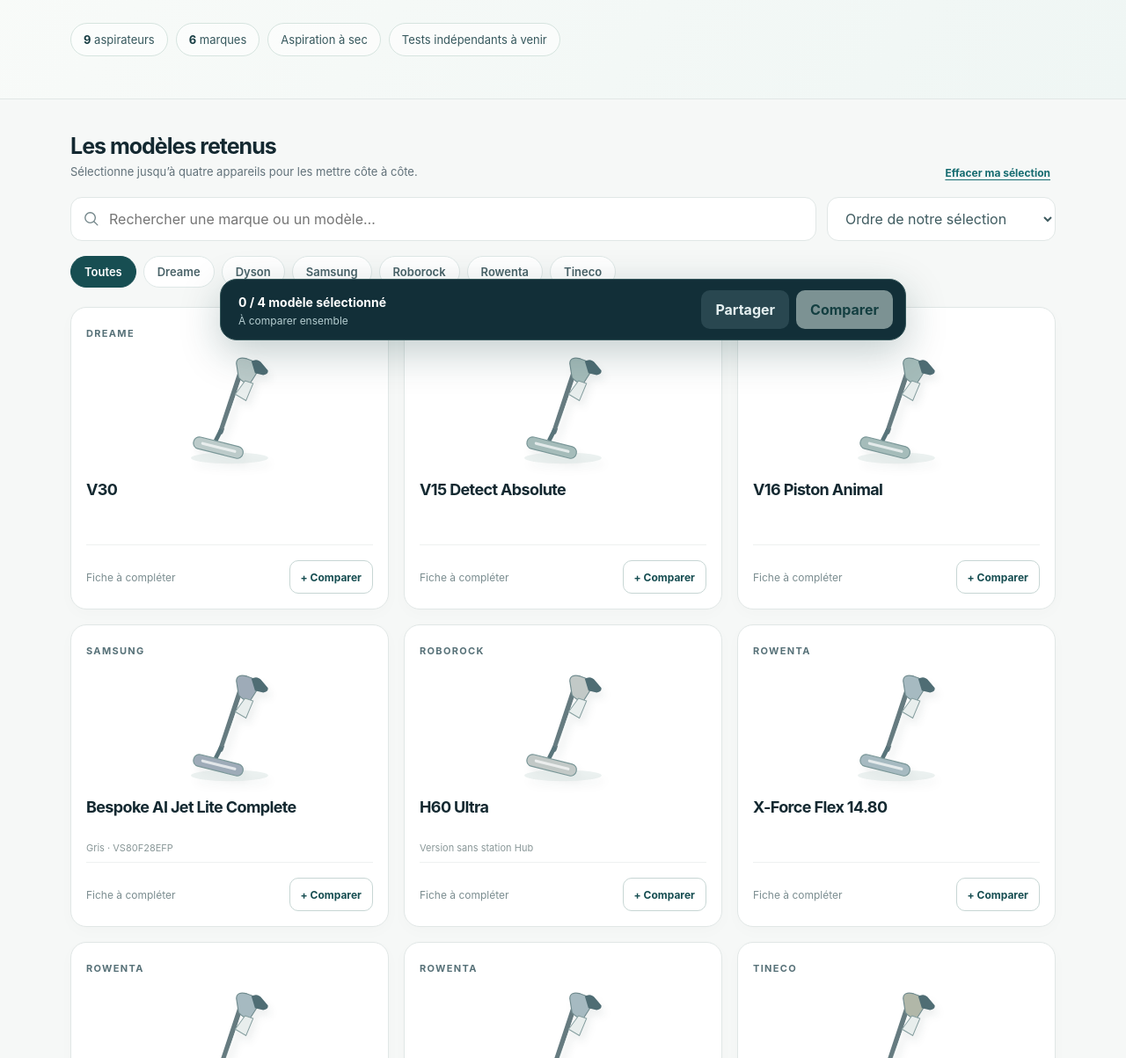
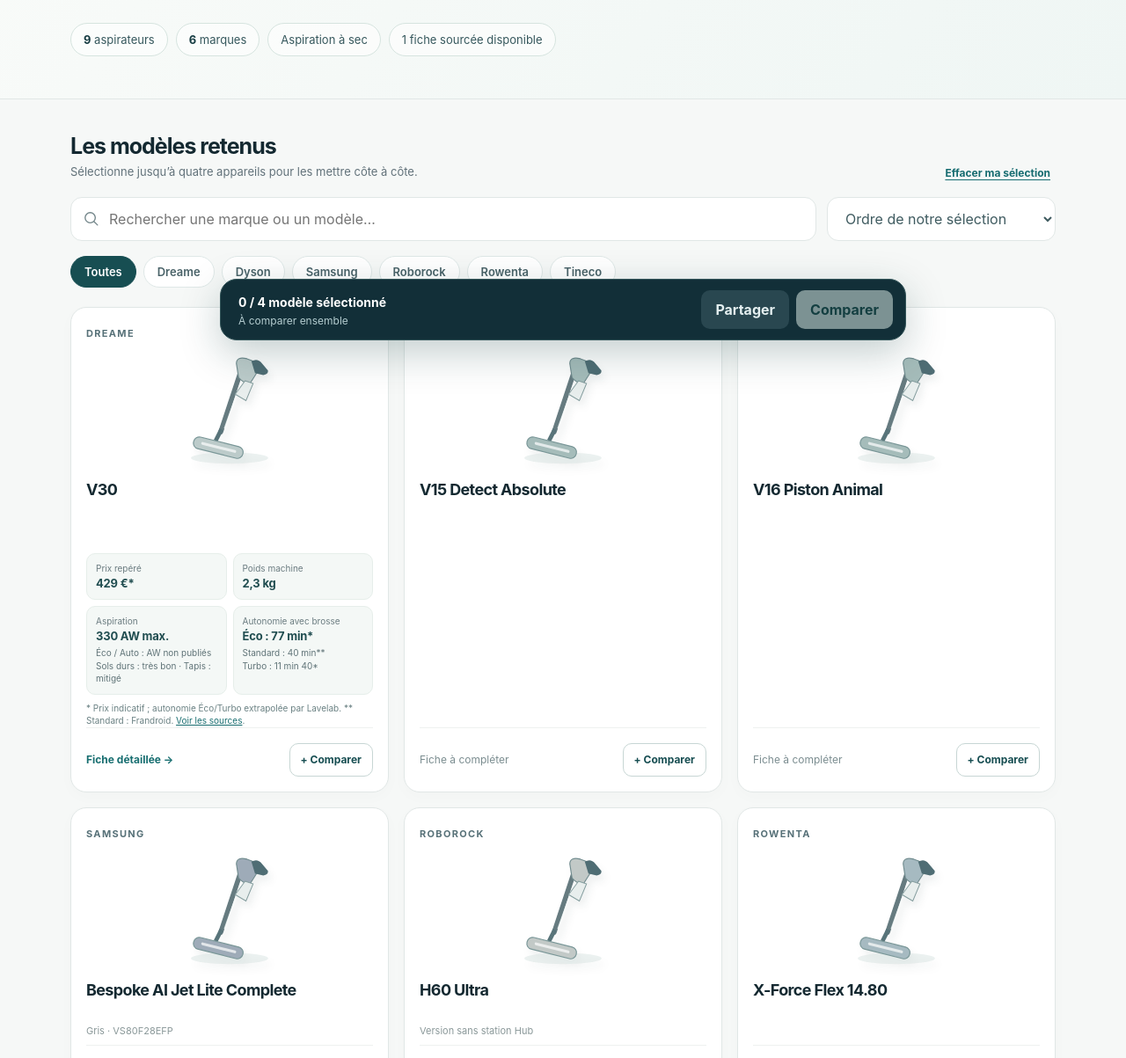
Before and after one commit to gogui51/comparatif-aspirateurs, a plain HTML site: page index.html in a window 1280 px wide. Shown: the part 398-1601 px from the top of the page at 88% size. Drawn offline with Linux system fonts and the light colour scheme.

Commit message:
Relier le Dreame V30 à sa fiche et afficher ses données clés sourcées

```diff
--- a/index.html
+++ b/index.html
@@ -57,18 +57,30 @@
     @media(max-width:850px){.cards{grid-template-columns:repeat(2,minmax(0,1fr))}.hero{padding:52px 0 41px}}
     @media(max-width:570px){.wrap{width:min(100% - 28px,1120px)}header .wrap{min-height:62px}.stamp{display:none}.hero{padding:40px 0 35px}.lede{font-size:15px;margin:17px 0 24px}.searchbar{grid-template-columns:1fr}.section-head{display:block}.section-head .sub{margin-top:4px}.cards{gap:10px}.product{padding:12px;min-height:303px}.illustration{height:112px}.illustration svg{width:118px;height:118px}.product h3{font-size:15px;min-height:59px}.foot{align-items:stretch!important;flex-direction:column;gap:7px!important}.product .foot{padding-top:10px}.choose{width:100%}.compare-panel{padding:17px}.dock{bottom:9px;border-radius:15px;padding:12px}.dock strong{font-size:12px}.dock button{font-size:11px;padding:10px 11px}.dock .secondary{display:none}.status{font-size:11px}.top-status{font-size:11px}}
     @media(prefers-reduced-motion:reduce){html{scroll-behavior:auto}.product{transition:none}}
+
+    .illustration-link{display:grid;place-items:center;width:100%;height:100%}
+    .illustration-link:hover svg{transform:translateY(-3px)}.illustration-link svg{transition:transform .18s}
+    .product-title-link{text-decoration:none;color:inherit}.product-title-link:hover{text-decoration:underline;text-decoration-color:#4e968f}
+    .fichelink{color:#176e70;text-decoration:none;font-weight:750}.fichelink:hover{text-decoration:underline}
+    .quick-specs{display:grid;grid-template-columns:1fr 1fr;gap:7px;margin:10px 0 0}
+    .quick-specs>div{background:#f4f8f6;border:1px solid #e6eeea;padding:10px;border-radius:10px}
+    .quick-specs small{display:block;font-size:10px;color:#6b7c80;margin-bottom:3px}
+    .quick-specs strong{display:block;font-size:13px;letter-spacing:-.015em;color:#204d50}
+    .quick-specs span{display:block;font-size:10px;line-height:1.45;margin-top:4px;color:#5f7377}
+    .card-note{font-size:10px;line-height:1.45;color:#6a8183;margin:8px 0 0}
+    .card-note a{color:#186d70}
   </style>
 </head>
 <body>
-  <header><div class="wrap"><a href="#haut" class="logo"><span class="logo-mark" aria-hidden="true"><svg viewBox="0 0 24 24" fill="none" stroke="currentColor" stroke-width="2" stroke-linecap="round"><path d="M5 20h14M9 20l2-15M15 20l-4-15M10 5h5"/></svg></span>bien choisir<span class="stamp">/ édition 2026</span></a><span class="top-status"><span class="dot"></span> Comparatif en préparation</span></div></header>
-  <section class="hero" id="haut"><div class="wrap"><div class="eyebrow">Notre sélection · 2026</div><h1>9 aspirateurs.<br><em>Un seul bon choix.</em></h1><p class="lede">Une sélection de modèles haut de gamme pour trouver le meilleur rapport qualité-prix. On compare ensemble, sans se précipiter.</p><div class="metrics"><span class="metric"><strong>9</strong> aspirateurs</span><span class="metric"><strong>6</strong> marques</span><span class="metric">Aspiration à sec</span><span class="metric">Tests indépendants à venir</span></div></div></section>
+  <header><div class="wrap"><a href="#haut" class="logo"><span class="logo-mark" aria-hidden="true"><svg viewBox="0 0 24 24" fill="none" stroke="currentColor" stroke-width="2" stroke-linecap="round"><path d="M5 20h14M9 20l2-15M15 20l-4-15M10 5h5"/></svg></span>bien choisir<span class="stamp">/ édition 2026</span></a><span class="top-status"><span class="dot"></span> 1 fiche documentée</span></div></header>
+  <section class="hero" id="haut"><div class="wrap"><div class="eyebrow">Notre sélection · 2026</div><h1>9 aspirateurs.<br><em>Un seul bon choix.</em></h1><p class="lede">Une sélection de modèles haut de gamme pour trouver le meilleur rapport qualité-prix. On compare ensemble, sans se précipiter.</p><div class="metrics"><span class="metric"><strong>9</strong> aspirateurs</span><span class="metric"><strong>6</strong> marques</span><span class="metric">Aspiration à sec</span><span class="metric">1 fiche sourcée disponible</span></div></div></section>
   <main class="wrap">
     <div class="section-head"><div><h2>Les modèles retenus</h2><p class="sub">Sélectionne jusqu’à quatre appareils pour les mettre côte à côte.</p></div><button id="reset" class="toplink" type="button">Effacer ma sélection</button></div>
     <div class="searchbar"><div class="search-wrap"><svg width="19" height="19" viewBox="0 0 24 24" fill="none" stroke="currentColor" stroke-width="1.7" stroke-linecap="round" aria-hidden="true"><circle cx="10.8" cy="10.8" r="7.3"/><path d="m16.3 16.3 5 5"/></svg><input id="search" type="search" placeholder="Rechercher une marque ou un modèle…" aria-label="Rechercher un aspirateur"></div><select id="sort" aria-label="Trier les aspirateurs"><option value="selection">Ordre de notre sélection</option><option value="brand">Trier par marque</option><option value="model">Trier par modèle</option></select></div>
     <div id="filters" class="filters" aria-label="Filtrer par marque"></div>
     <div class="cards" id="cards" aria-live="polite"></div>
     <section class="compare-panel" id="comparaison" aria-labelledby="comparison-title"><div class="panel-head"><div><h2 id="comparison-title">Comparer côte à côte</h2><p class="sub" id="comparison-sub">Choisis au moins deux modèles ci-dessus.</p></div></div><div id="comparison-content"><div class="notice">Le tableau technique sera enrichi lors de notre prochaine étape : prix relevés, autonomie réelle, tests indépendants, accessoires et réparabilité.</div></div></section>
-    <div class="guidance"><svg width="19" height="19" viewBox="0 0 24 24" fill="none" stroke="currentColor" stroke-width="1.7" stroke-linecap="round" aria-hidden="true"><circle cx="12" cy="12" r="9"/><path d="M12 11v6M12 7h.01"/></svg><span>Cette version sert à valider l’hébergement et l’ergonomie. Elle ne présente ni prix non vérifiés ni classement prématuré. Une sélection partagée par lien n’est pas une synchronisation en direct entre deux appareils.</span></div>
+    <div class="guidance"><svg width="19" height="19" viewBox="0 0 24 24" fill="none" stroke="currentColor" stroke-width="1.7" stroke-linecap="round" aria-hidden="true"><circle cx="12" cy="12" r="9"/><path d="M12 11v6M12 7h.01"/></svg><span>Cette version sert à valider l’hébergement et l’ergonomie. La fiche Dreame V30 contient un prix indicatif daté et des résultats de tests sourcés. Les autres modèles restent à documenter ; aucun classement prématuré. Une sélection partagée par lien n’est pas une synchronisation en direct entre deux appareils.</span></div>
     <footer>Notre comparatif d’aspirateurs · Version de démonstration · Novembre 2026</footer>
   </main>
   <div class="dock" id="dock" aria-live="polite"><div><strong id="count">0 / 4 modèle sélectionné</strong><p>À comparer ensemble</p></div><div class="actions"><button id="share" class="secondary" type="button">Partager</button><button id="compare" type="button" disabled>Comparer</button></div></div>
@@ -111,7 +123,14 @@
     const list=visibleProducts();
     $('#cards').innerHTML=list.map(p=>{
       const checked=selected.includes(p.id);
-      return `<article class="product ${checked?'selected':''}"><div class="cardtop"><span class="brand">${escapeText(p.brand)}</span>${checked?'<span class="badge">Sélectionné</span>':''}</div><div class="illustration">${vacuumSVG(palette[p.brand])}</div><h3>${escapeText(p.model)}</h3><p class="variant">${escapeText(p.detail)||'&nbsp;'}</p><div class="foot"><span class="status">Fiche à compléter</span><button type="button" class="choose" data-id="${p.id}" aria-pressed="${checked}" ${!checked&&selected.length>=4?'disabled':''}>${checked?'✓ Retirer':'+ Comparer'}</button></div></article>`;
+      const hasFiche=p.id==='dreame-v30';
+      const ficheUrl='dreame-v30.html'+(selected.length?'?selection='+encodeURIComponent(selected.join(',')):'');
+      const img=vacuumSVG(palette[p.brand]);
+      const visual=hasFiche?`<a class='illustration-link' href='${ficheUrl}' aria-label='Ouvrir la fiche détaillée du Dreame V30'>${img}</a>`:img;
+      const model=hasFiche?`<a class='product-title-link' href='${ficheUrl}'>${escapeText(p.model)}</a>`:escapeText(p.model);
+      const data=hasFiche?`<div class='quick-specs' aria-label='Données essentielles Dreame V30'><div><small>Prix repéré</small><strong>429 €*</strong></div><div><small>Poids machine</small><strong>2,3 kg</strong></div><div><small>Aspiration</small><strong>330 AW max.</strong><span>Éco / Auto : AW non publiés<br>Sols durs : très bon · Tapis : mitigé</span></div><div><small>Autonomie avec brosse</small><strong>Éco : 77 min*</strong><span>Standard : 40 min**<br>Turbo : 11 min 40*</span></div></div><p class='card-note'>* Prix indicatif ; autonomie Éco/Turbo extrapolée par Lavelab. ** Standard : Frandroid. <a href='${ficheUrl}'>Voir les sources</a>.</p>`:'';
+      const status=hasFiche?`<a class='fichelink' href='${ficheUrl}'>Fiche détaillée →</a>`:'Fiche à compléter';
+      return `<article class='product ${checked?'selected':''}'><div class='cardtop'><span class='brand'>${escapeText(p.brand)}</span>${checked?'<span class="badge">Sélectionné</span>':''}</div><div class='illustration'>${visual}</div><h3>${model}</h3><p class='variant'>${escapeText(p.detail)||'&nbsp;'}</p>${data}<div class='foot'><span class='status'>${status}</span><button type='button' class='choose' data-id='${p.id}' aria-pressed='${checked}' ${!checked&&selected.length>=4?'disabled':''}>${checked?'✓ Retirer':'+ Comparer'}</button></div></article>`;
     }).join('');
     if(!list.length)$('#cards').innerHTML='<p class="empty">Aucun modèle ne correspond à cette recherche.</p>';
     $('#count').textContent=`${selected.length} / 4 modèle${selected.length>1?'s':''} sélectionné${selected.length>1?'s':''}`;
```
